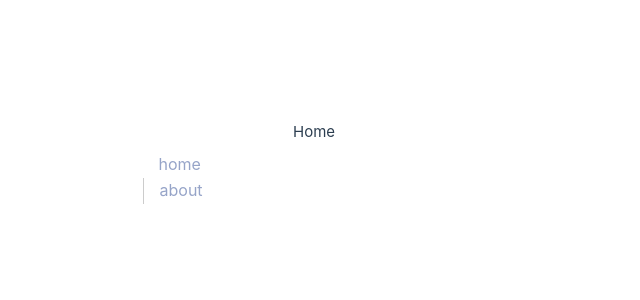
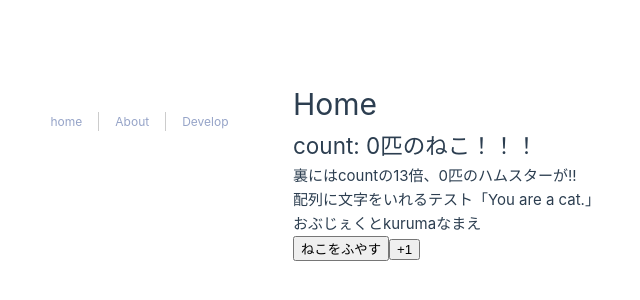
Before and after one commit to tnssn/monstropolis, a Vue app: page /#/ in a window 1280 px wide. Shown: the part 230-530 px from the top of the page, without its empty margins (347-987 px from the left). Built offline with nearby package versions, Linux system fonts and the light colour scheme.

Commit message:
developのページ作成と、RouterViewに呼んでもらうやつ？の設定ができたかも

```diff
--- a/src/App.vue
+++ b/src/App.vue
@@ -1,36 +1,10 @@
 <script>
 import { RouterLink, RouterView } from 'vue-router'
-//import HelloWorld from './components/HelloWorld.vue'
-import TheHeader from './components/TheHeader.vue'
+import TheHeader from '@/components/TheHeader.vue'
 
 export default {
   components: {
-//    HelloWorld,
     TheHeader
-  },
-  data(){
-    return {
-      hoge: 'にゃんにゃか',
-      isShow: false,
-      arr: [ 1000, 3, 5, 'I am a cat.', 'You are a cat.'],
-      car :{
-        name: "kuruma",
-        color: "akai",
-        speed: "hayai",
-      },
-      count: 0,
-    }
-  },
-  methods: {
-    // 関数ここ
-    increment() {
-      this.count++
-    }
-  },
-  computed: {
-    juusanbai() {
-      return this.count * 13
-    }
   }
 }
 </script>
@@ -38,93 +12,4 @@ export default {
 <template>
   <TheHeader />
   <RouterView />
-  <!--
-    <header>
-
-    <div class="wrapper">
-     <h1>count: {{count}}匹のねこ！！！</h1>
-     裏にはcountの13倍、{{ juusanbai }}匹のハムスターが!!
-
-      <nav>
-        <RouterLink to="/">Home</RouterLink>
-        <RouterLink to="/about">About</RouterLink>
-        <div v-if="isShow">
-          {{hoge}} {{hoge}} {{hoge}}
-        </div>
-      </nav>
-     <p>
-      配列に文字をいれるテスト「{{ arr[4] }}」<br>
-      おぶじぇくと{{ car.name }}なまえ<br>
-     </p>
-    </div>
-  </header>
-
-  <RouterView />
-  <button @click="isShow = !isShow">ねこをふやす</button>
-  <button @click="increment">+1</button>
-  -->
 </template>
-<style scoped>
-header {
-  line-height: 1.5;
-  max-height: 100vh;
-}
-
-.logo {
-  display: block;
-  margin: 0 auto 2rem;
-}
-
-nav {
-  width: 100%;
-  font-size: 12px;
-  text-align: center;
-  margin-top: 2rem;
-}
-
-nav a.router-link-exact-active {
-  color: var(--color-text);
-}
-
-nav a.router-link-exact-active:hover {
-  background-color: transparent;
-}
-
-nav a {
-  display: inline-block;
-  padding: 0 1rem;
-  border-left: 1px solid var(--color-border);
-}
-
-nav a:first-of-type {
-  border: 0;
-}
-
-@media (min-width: 1024px) {
-  header {
-    display: flex;
-    place-items: center;
-    padding-right: calc(var(--section-gap) / 2);
-  }
-
-  .logo {
-    margin: 0 2rem 0 0;
-  }
-
-  header .wrapper {
-    display: flex;
-    place-items: flex-start;
-    flex-wrap: wrap;
-  }
-
-  nav {
-    text-align: left;
-    margin-left: -1rem;
-    font-size: 1rem;
-
-    padding: 1rem 0;
-    margin-top: 1rem;
-  }
-}
-
-</style>
--- a/src/components/TheHeader.vue
+++ b/src/components/TheHeader.vue
@@ -1,8 +1,9 @@
 <template>
     <nav>
-    <router-link to="/">home</router-link><router-link to="/about">about</router-link>
+    <router-link to="/">home</router-link>
+    <router-link to="/about">About</router-link>
+    <router-link to="/develop">Develop</router-link>
     </nav>
-
 
 </template>
 
@@ -13,7 +14,6 @@ nav {
   text-align: center;
   margin-top: 2rem;
 }
-
 
 nav a {
   color: #96a4c8;
--- a/src/main.js
+++ b/src/main.js
@@ -1,15 +1,3 @@
-/* import './assets/main.css'
-import { createApp } from 'vue'
-import App from './App.vue'
-
-import router from './router'
-
-const app = createApp(App)
-app.use(router)
-app.mount('#app')
-
-*/
-
 import './assets/main.css'
 import { createApp } from 'vue'
 import App from './App.vue'
@@ -18,15 +6,18 @@ import { createRouter, createWebHashHistory } from "vue-router"
 
 import MainComponent from "./pages/index.vue"
 import AbountComponent from "./pages/about.vue"
+import DevelopCoomponent from "./pages/Develop.vue"
 
 
 const Home = { template: '<div>Home</div>'}
 const About = { template: '<div>About</div>'}
+const Develop = { template: '<div>Develop</div>'}
 
 
 const routes = [
     { path: '/', component: MainComponent },
     { path: '/about', component: AbountComponent },
+    { path: '/develop', component: DevelopCoomponent},
   ]
 
   const router = createRouter({
--- a/src/pages/about.vue
+++ b/src/pages/about.vue
@@ -1,4 +1,4 @@
 <template>
     <h1>About</h1>
-    あばうとですわよ！！！！
+    <div>あばうとですわよ！！！！</div>
 </template>
--- /dev/null
+++ b/src/pages/develop.vue
@@ -0,0 +1,5 @@
+<template>
+    <div>
+        <h1>Develop……つまり砂場にゃ！</h1>
+    </div>
+</template>
--- a/src/pages/index.vue
+++ b/src/pages/index.vue
@@ -1,3 +1,51 @@
+<script>
+    export default {
+        data() {
+            return {
+            hoge: 'にゃんにゃか',
+            isShow: false,
+            arr: [ 1000, 3, 5, 'I am a cat.', 'You are a cat.'],
+            car :{
+                name: "kuruma",
+                color: "akai",
+                speed: "hayai",
+            },
+            count: 0,
+            }
+        },
+        methods: {
+            //つくれる！関数
+            increment() {
+            this.count++
+            }
+        },
+        computed: {
+            //dataが書き変わったら反応する。戻値が動的に計算し直す
+            juusanbai() {
+            return this.count * 13
+            }
+        }
+    }
+</script>
 <template>
-    <div>Home</div>
+    <div>
+    <h1>Home</h1>
+    <h2>count: {{count}}匹のねこ！！！</h2>
+    <p>
+        裏にはcountの13倍、{{ juusanbai }}匹のハムスターが!!
+    </p>
+
+
+    <div v-if="isShow">
+        <p>通常の変数呼び出し<br>
+        {{hoge}} {{hoge}} {{hoge}} </p>
+    </div>
+
+     <p>
+        配列に文字をいれるテスト「{{ arr[4] }}」<br>
+        おぶじぇくと{{ car.name }}なまえ<br>
+     </p>
+     <button @click="isShow = !isShow">ねこをふやす</button>
+     <button @click="increment">+1</button>
+    </div>
 </template>
```
